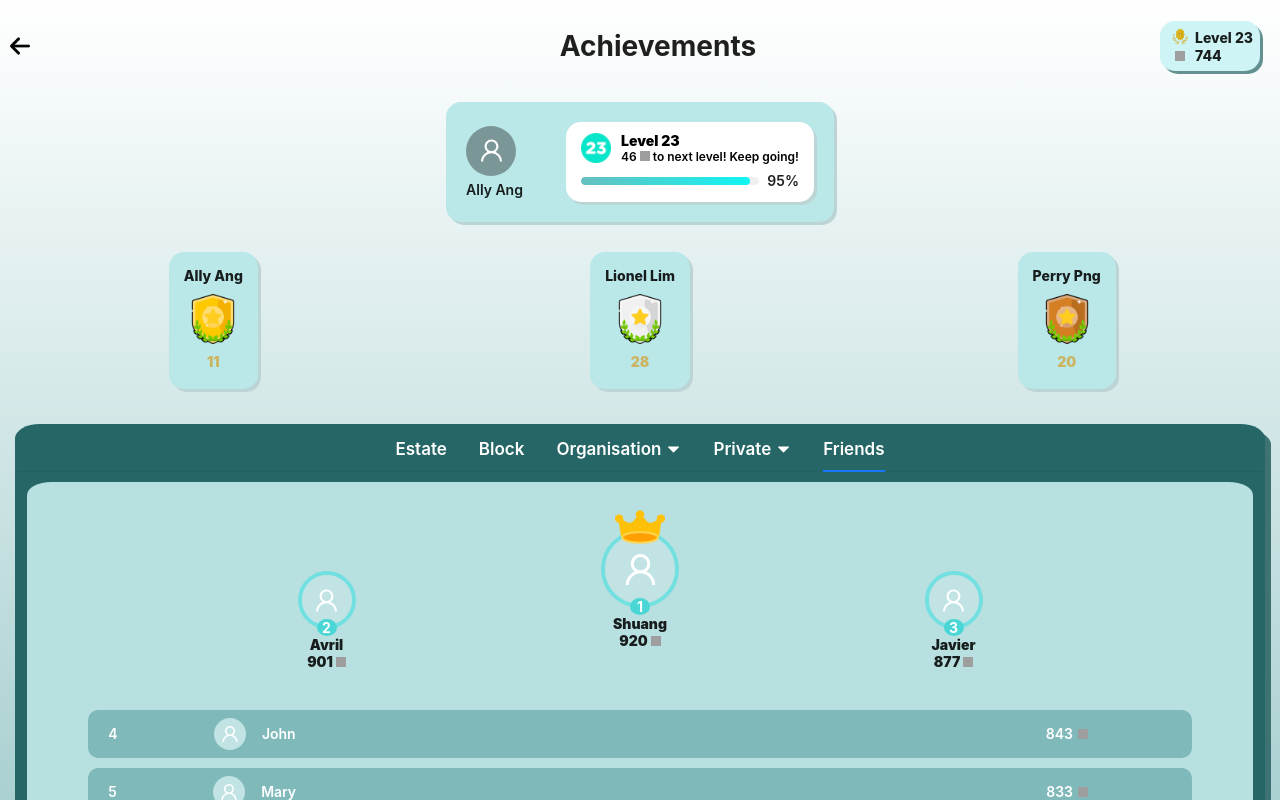
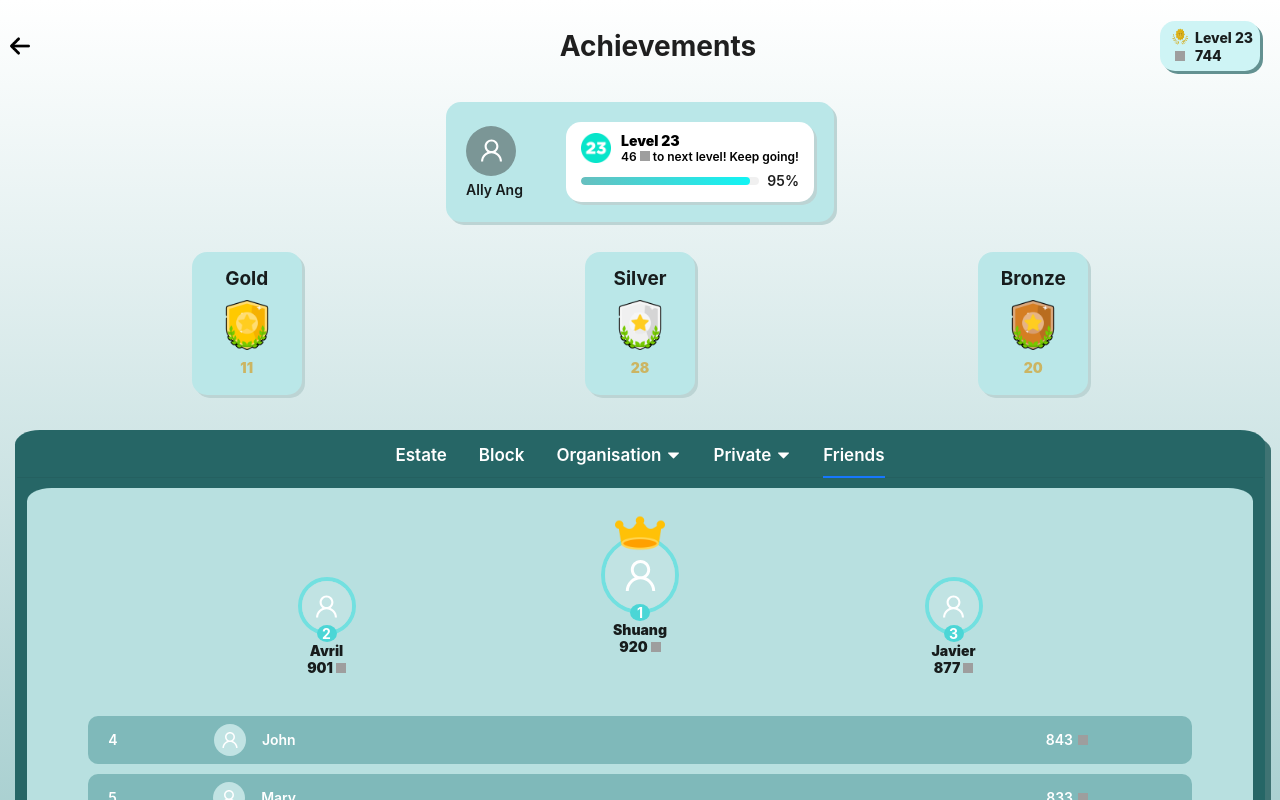
Before and after one commit to GeeksHacking/hackomania2024-JAWS-jawshackomania, a React (Create React App) app: page /awards in a window 1280 px wide. Shown: the top 800 px of the page. Built offline with nearby package versions, Linux system fonts and the light colour scheme; grey boxes are pictures that could not be loaded.

Commit message:
add in medals

```diff
--- a/src/component/MedalsCard/index.tsx
+++ b/src/component/MedalsCard/index.tsx
@@ -22,6 +22,7 @@ export const MedalsCard: FC = () => {
           justifyContent: "center",
           alignItems: "center",
           backgroundColor: "#bae7e8",
+          width: "110px",
           padding: "15px",
           borderRadius: "15px",
           boxShadow: "3px 3px #bcd4d4",
@@ -32,13 +33,14 @@ export const MedalsCard: FC = () => {
             display: "flex",
             flexDirection: "column",
             justifyContent: "center",
-            fontWeight: "800",
+            fontWeight: "700",
             paddingBottom: "10px",
+            fontSize: "19px"
           }}
         >
-          {medalType === "gold" && <div>Ally Ang</div>}
-          {medalType === "silver" && <div>Lionel Lim</div>}
-          {medalType === "bronze" && <div>Perry Png</div>}
+          {medalType === "gold" && <div>Gold</div>}
+          {medalType === "silver" && <div>Silver</div>}
+          {medalType === "bronze" && <div>Bronze</div>}
         </div>
         <img src={`/${medalType}.png`} width="50" height="50" alt="" />
         <div
@@ -64,7 +66,19 @@ export const MedalsCard: FC = () => {
     </div>
   );
   return (
-    <div style={{ display: "flex", flexDirection: "row" }}>
+    <div
+      style={{
+        display: "flex",
+        flexDirection: "row",
+        justifyContent: "center",
+        alignContent: "center",
+        alignItems: "center",
+        height: "30%",
+        width: "100vw",
+        paddingLeft: "50px",
+        paddingRight: "50px"
+      }}
+    >
       {medal("gold")}
       {medal("silver")}
       {medal("bronze")}
--- a/src/pages/awardsPage.tsx
+++ b/src/pages/awardsPage.tsx
@@ -83,7 +83,6 @@ export const AwardsPage: FC = () => {
       </div>
 
       <AwardCard />
-
       <MedalsCard />
       <LeaderboardFilter
         selectedKey={selectedMenuItem}
```
